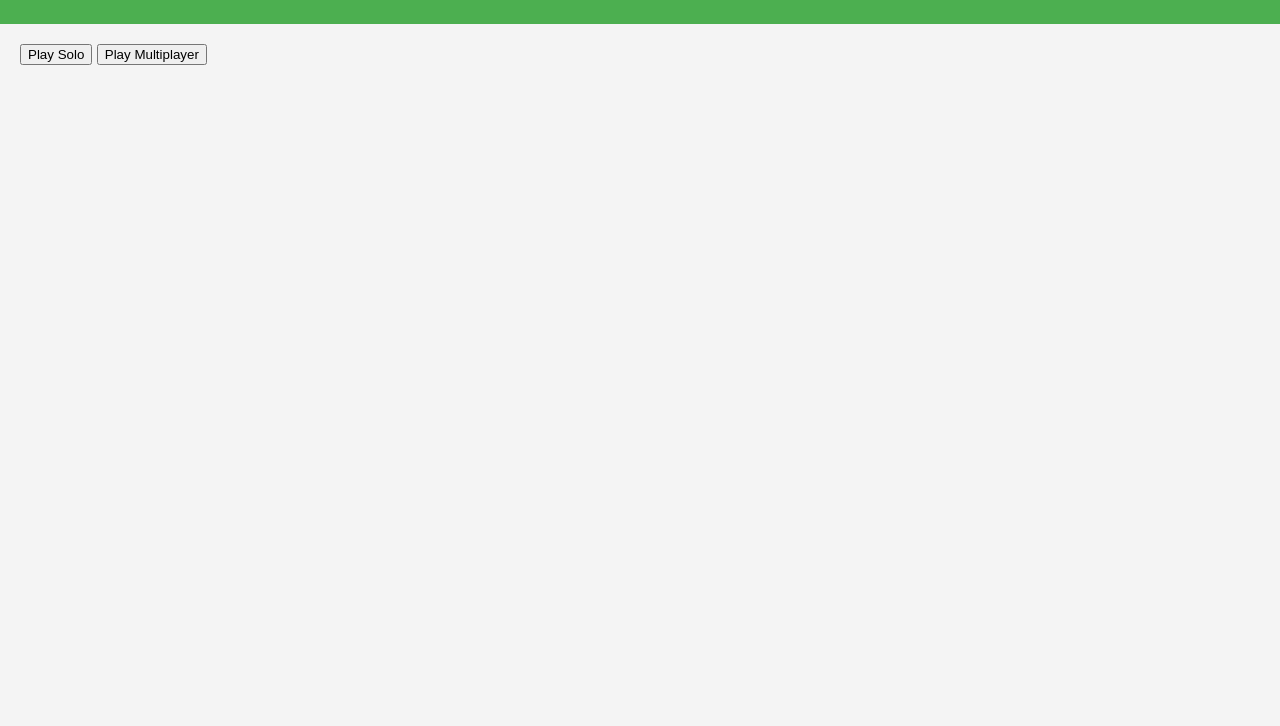
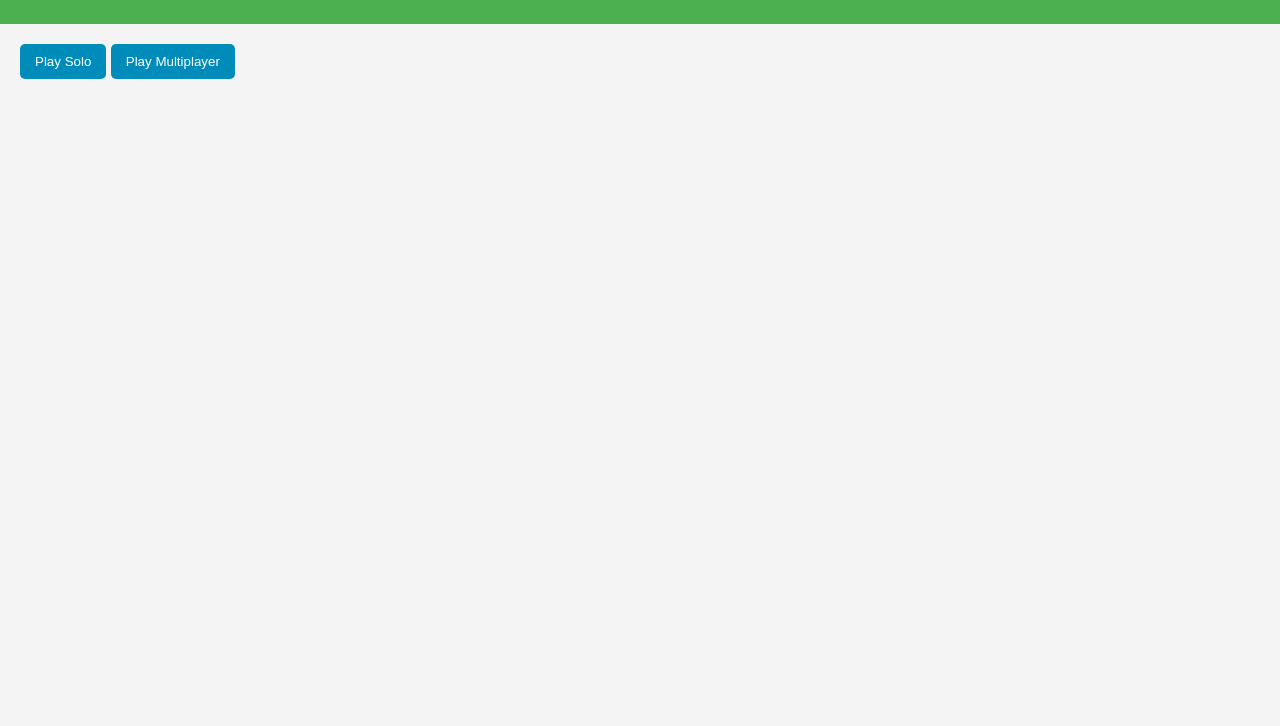
Before and after one commit to aarush67/QuizApp, a plain HTML site: page playQuiz.html in a window 1280 px wide. Shown: the part 74-800 px from the top of the page. Drawn offline with Linux system fonts and the light colour scheme.

Commit message:
Update playQuiz.html

```diff
--- a/playQuiz.html
+++ b/playQuiz.html
@@ -17,9 +17,11 @@
     </nav>
 
     <div id="playQuizContainer">
-        <button id="soloModeBtn">Play Solo</button>
-        <button id="multiPlayerModeBtn">Play Multiplayer</button>
+        <button id="soloModeBtn" class="button">Play Solo</button>
+        <button id="multiPlayerModeBtn" class="button">Play Multiplayer</button>
     </div>
+
+    <div id="questionContainer"></div> <!-- For displaying quiz questions -->
 
     <script src="app.js"></script>
 </body>
```
